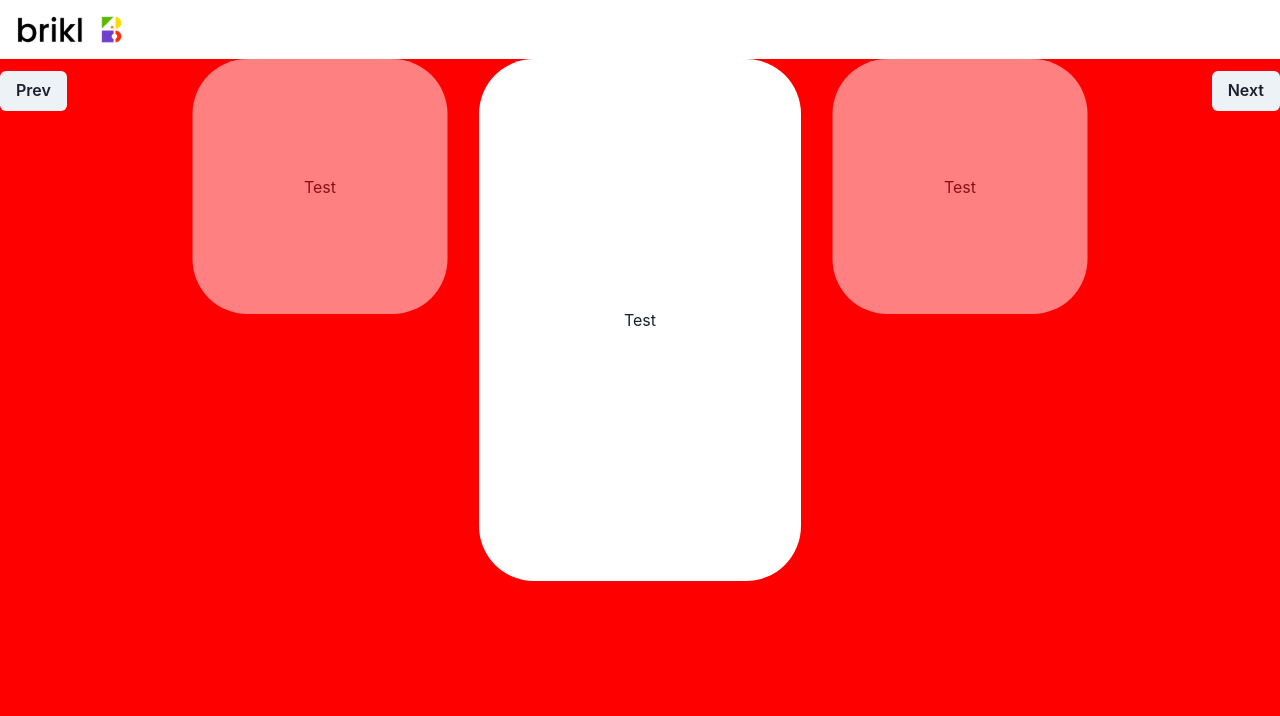
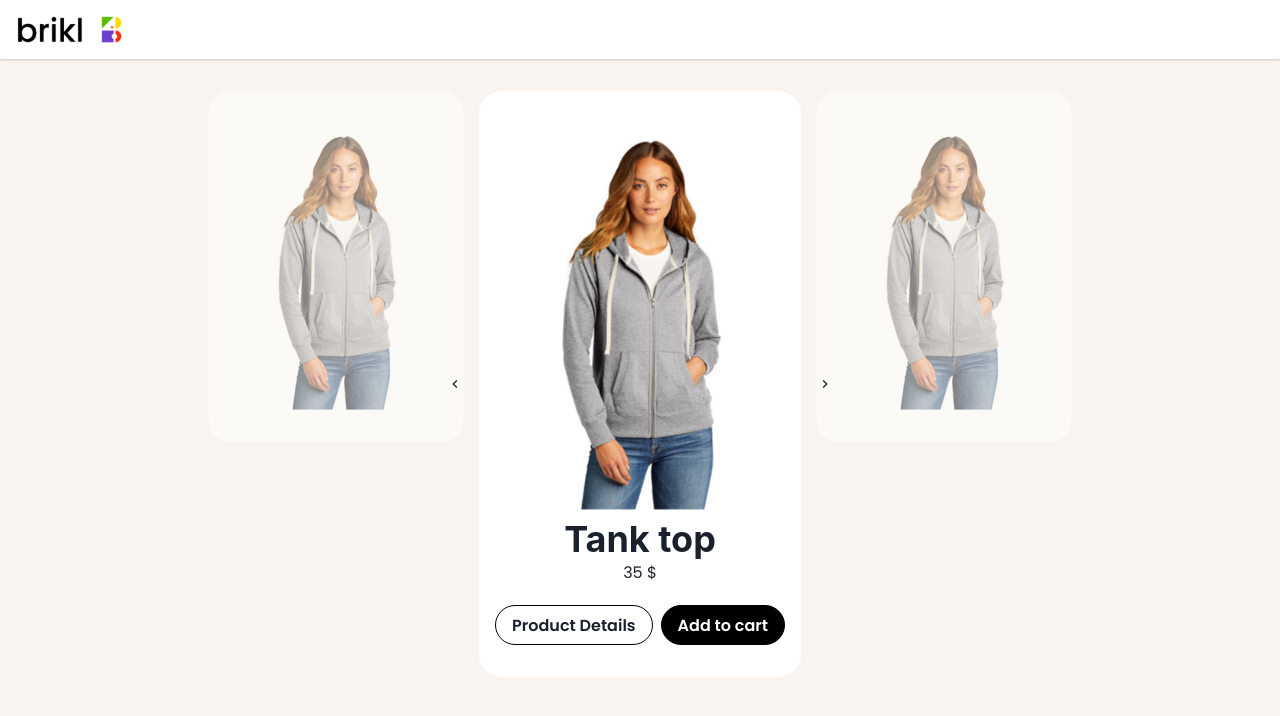
Before and after one commit to QuadieZ/hackathon-design-b, a React (Create React App) app: page / in a window 1280 px wide. Shown: the top 716 px of the page. Built offline with nearby package versions, Linux system fonts and the light colour scheme.

Commit message:
feat: implement carousel cont

```diff
--- a/package.json
+++ b/package.json
@@ -3,6 +3,7 @@
   "version": "0.1.0",
   "private": true,
   "dependencies": {
+    "@chakra-ui/icons": "^2.0.4",
     "@chakra-ui/react": "^2.2.4",
     "@emotion/react": "^11.10.0",
     "@emotion/styled": "^11.10.0",
--- a/public/index.html
+++ b/public/index.html
@@ -24,7 +24,10 @@
       work correctly both with client-side routing and a non-root public URL.
       Learn how to configure a non-root public URL by running `npm run build`.
     -->
-    <title>React App</title>
+    <link rel="preconnect" href="https://fonts.googleapis.com">
+    <link rel="preconnect" href="https://fonts.gstatic.com" crossorigin>
+    <link href="https://fonts.googleapis.com/css2?family=Poppins:ital,wght@0,100;0,200;0,300;0,400;0,500;0,600;0,700;0,800;0,900;1,100;1,200;1,300;1,400;1,500;1,600;1,700;1,800;1,900&display=swap" rel="stylesheet">
+    <title>Product Carousel</title>
   </head>
   <body>
     <noscript>You need to enable JavaScript to run this app.</noscript>
--- a/src/App.tsx
+++ b/src/App.tsx
@@ -7,6 +7,7 @@ import { appTheme } from "./theme";
 const App = () => (
   <ChakraProvider theme={appTheme}>
     <MainLayout>
+      <Box height="522px">
         <Carousel>
           <Product />
           <Product />
@@ -14,6 +15,7 @@ const App = () => (
           <Product />
           <Product />
         </Carousel>
+      </Box>
     </MainLayout>
   </ChakraProvider>
 );
--- a/src/component/carousel/Carousel.tsx
+++ b/src/component/carousel/Carousel.tsx
@@ -1,4 +1,5 @@
-import { Button, Flex } from "@chakra-ui/react";
+import { ChevronLeftIcon, ChevronRightIcon } from "@chakra-ui/icons";
+import { Button, StyleProps } from "@chakra-ui/react";
 import { chakra } from "@chakra-ui/react";
 import { motion, isValidMotionProp } from "framer-motion";
 import React, { ReactElement, useRef } from "react";
@@ -8,16 +9,15 @@ const ChakraBox = chakra(motion.div, {
   shouldForwardProp: (prop) => isValidMotionProp(prop) || prop === "children",
 });
 
-const sizingAnimation = (activeIndex: number, index: number) => {
+const getActiveAnimation = (activeIndex: number, index: number) => {
   const diffIndex = activeIndex - index;
   const unactiveLeft = 50 - diffIndex * 25;
-
-  console.log(index, unactiveLeft);
 
   return activeIndex === index
     ? {
         left: "50%",
         zIndex: 2,
+        opacity: 1,
       }
     : {
         left: `${unactiveLeft}%`,
@@ -25,9 +25,14 @@ const sizingAnimation = (activeIndex: number, index: number) => {
       };
 };
 
-const Carousel: FC<{ children?: ReactNode }> = ({ children }) => {
+type CarouselProps = {
+  children?: ReactNode;
+  height?: StyleProps["height"];
+};
+
+const Carousel: FC<CarouselProps> = ({ children, height = "500px" }) => {
   const containerRef = useRef<any>();
-  const [activeIndex, setActiveIndex] = useState(1);
+  const [activeIndex, setActiveIndex] = useState(2);
 
   const renderingItems = React.Children.toArray(children);
 
@@ -48,38 +53,66 @@ const Carousel: FC<{ children?: ReactNode }> = ({ children }) => {
     React.cloneElement(element, props);
 
   return (
-    <Flex
-      justifyContent="center"
-      alignItems="center"
+    <ChakraBox
       w="full"
-      gap="72px"
+      h="100%"
       ref={containerRef}
+      position="relative"
+      initial={false}
     >
-      <Button position="absolute" left="0" zIndex={3} onClick={handlePrev}>
-        Prev
-      </Button>
-      {renderingItems?.map((child, index) => (
+      {renderingItems?.map((child, index) => {
+        const isActive = activeIndex === index;
+        return (
           <ChakraBox
             key={index}
             animate={{
-            ...sizingAnimation(activeIndex, index),
+              ...getActiveAnimation(activeIndex, index),
             }}
-          position="absolute"
+            position={"absolute"}
             display="flex"
             justifyContent="center"
             alignItems="center"
             transform="translateX(-50%)"
             top={0}
+            initial={false}
           >
+            {isActive && (
+              <Button
+                position="absolute"
+                left="0"
+                top="50%"
+                transform="translate(-100%,-50%)"
+                zIndex={3}
+                onClick={handlePrev}
+                bgColor="transparent"
+                _hover={{ bgColor: "transparent" }}
+                _active={{ bgColor: "transparent" }}
+              >
+                <ChevronLeftIcon />
+              </Button>
+            )}
             {applyProps(child as ReactElement, {
               isActive: activeIndex === index,
             })}
+            {isActive && (
+              <Button
+                zIndex={3}
+                position="absolute"
+                right="0"
+                top="50%"
+                transform="translate(100%,-50%)"
+                onClick={handleNext}
+                bgColor="transparent"
+                _hover={{ bgColor: "transparent" }}
+                _active={{ bgColor: "transparent" }}
+              >
+                <ChevronRightIcon />
+              </Button>
+            )}
           </ChakraBox>
-      ))}
-      <Button zIndex={3} position="absolute" right="0" onClick={handleNext}>
-        Next
-      </Button>
-    </Flex>
+        );
+      })}
+    </ChakraBox>
   );
 };
 
--- a/src/component/product/Product.tsx
+++ b/src/component/product/Product.tsx
@@ -1,10 +1,6 @@
-import { chakra, Flex } from "@chakra-ui/react";
-import { isValidMotionProp, motion } from "framer-motion";
+import { Button, Flex, Heading, Image, Text } from "@chakra-ui/react";
+import { motion } from "framer-motion";
 import { FC } from "react";
-
-const ChakraBox = chakra(motion.div, {
-  shouldForwardProp: (prop) => isValidMotionProp(prop) || prop === "children",
-});
 
 type ProductProps = {
   isActive?: boolean;
@@ -14,28 +10,67 @@ const sizingAnimation = (isActive?: boolean) => {
   return isActive
     ? {
         width: "322px",
-        height: "522px",
+        height: "100%",
       }
     : {
         width: 255,
-        height: 255,
+        height: "10%",
       };
 };
 
 const Product: FC<ProductProps> = (props) => {
   const { isActive } = props;
   return (
-    <ChakraBox
-      display="flex"
+    <Flex
+      as={motion.div}
       bgColor="white"
       flexDir="column"
       justifyContent="center"
       alignItems="center"
-      borderRadius="55px"
+      borderRadius="22px"
       animate={sizingAnimation(isActive)}
+      initial={false}
+      p={8}
     >
-      Test
-    </ChakraBox>
+      <Image
+        as={motion.img}
+        src={`${process.env.PUBLIC_URL}/images/product/hooddy-gray.png`}
+        alt="productImage"
+        h="100%"
+        minH={isActive ? "387px" : "287px"}
+        objectFit="contain"
+      />
+      {isActive && (
+        <Flex flexDirection="column" gap={3}>
+          <Flex
+            flexDir="column"
+            justifyContent="center"
+            alignItems="center"
+            m={2}
+          >
+            <Heading>Tank top</Heading>
+            <Text>35 $</Text>
+          </Flex>
+          <Flex gap={2}>
+            <Button
+              borderRadius="25px"
+              bgColor="transparent"
+              border="1px solid black"
+            >
+              Product Details
+            </Button>
+            <Button
+              borderRadius="25px"
+              bgColor="black"
+              color="white"
+              border="1px solid black"
+            >
+              Add to cart
+            </Button>
+          </Flex>
+        </Flex>
+      )}
+    </Flex>
   );
 };
 
--- a/src/layout/main/MainLayout.tsx
+++ b/src/layout/main/MainLayout.tsx
@@ -20,14 +20,7 @@ const MainLayout: React.FC<MainLayoutProps> = ({ children }) => {
       h="100vh"
     >
       <Navbar />
-      <Flex
-        bgColor="red"
-        overflow="hidden"
-        maxW="1440px"
-        w="full"
-        display="flex"
-        flex="1"
-      >
+      <Flex overflow="hidden" maxW="1440px" w="full" display="flex" flex="1">
         <Box flex="1" p={8} position="relative">
           {children}
         </Box>
--- a/src/theme.ts
+++ b/src/theme.ts
@@ -1,14 +1,12 @@
-import { theme } from "@chakra-ui/react";
+import { extendTheme } from "@chakra-ui/react";
 
-export const appTheme = {
-  ...theme,
+export const appTheme = extendTheme({
   styles: {
-    ...theme.styles,
     global: {
-      ...theme.styles.global,
       "html, body": {
+        fontFamily: "'Poppins'",
         backgroundColor: "#F9F4EF",
       },
     },
   },
-};
+});
```
Also changed, not shown: public/images/product/hooddy-gray.png (added), 1 other file (tests, documents, lock files or other folders). Lines whose indentation alone changed are shown as unchanged.
